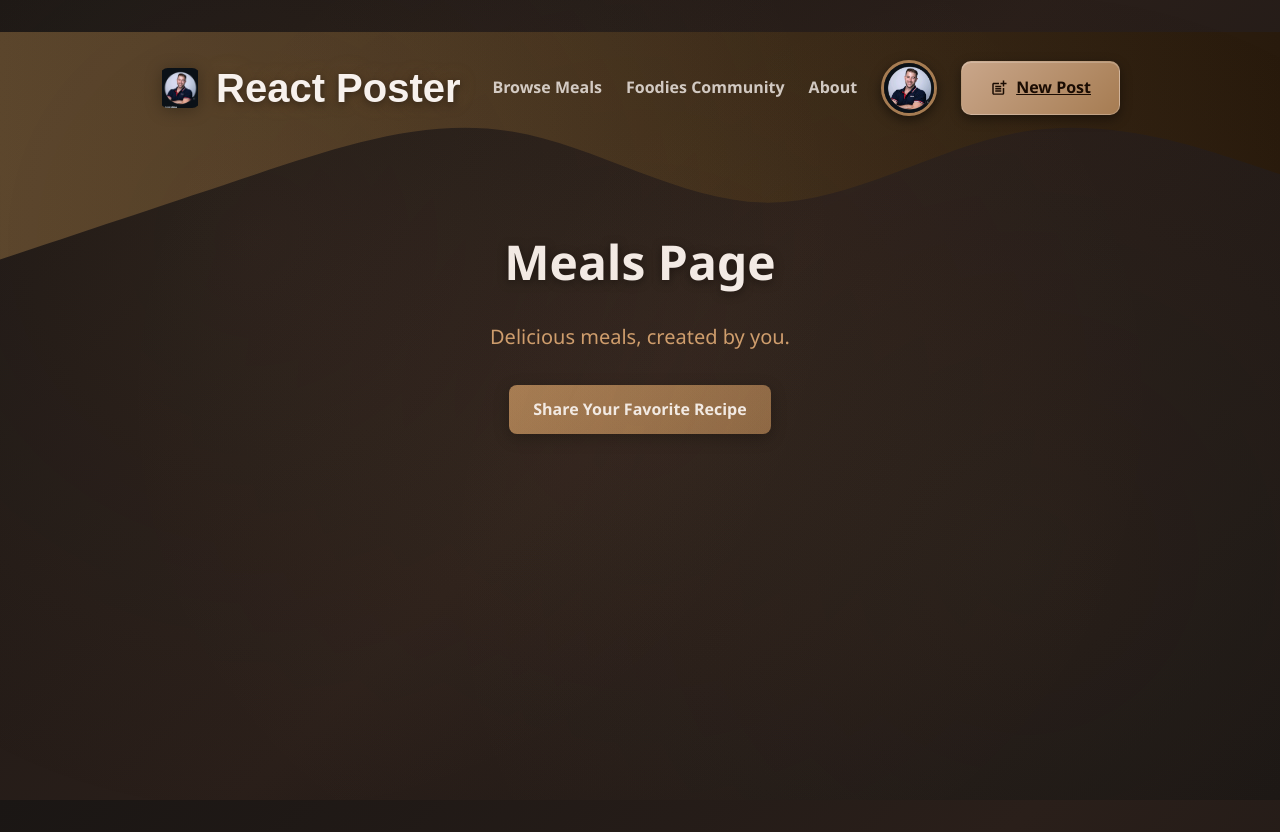
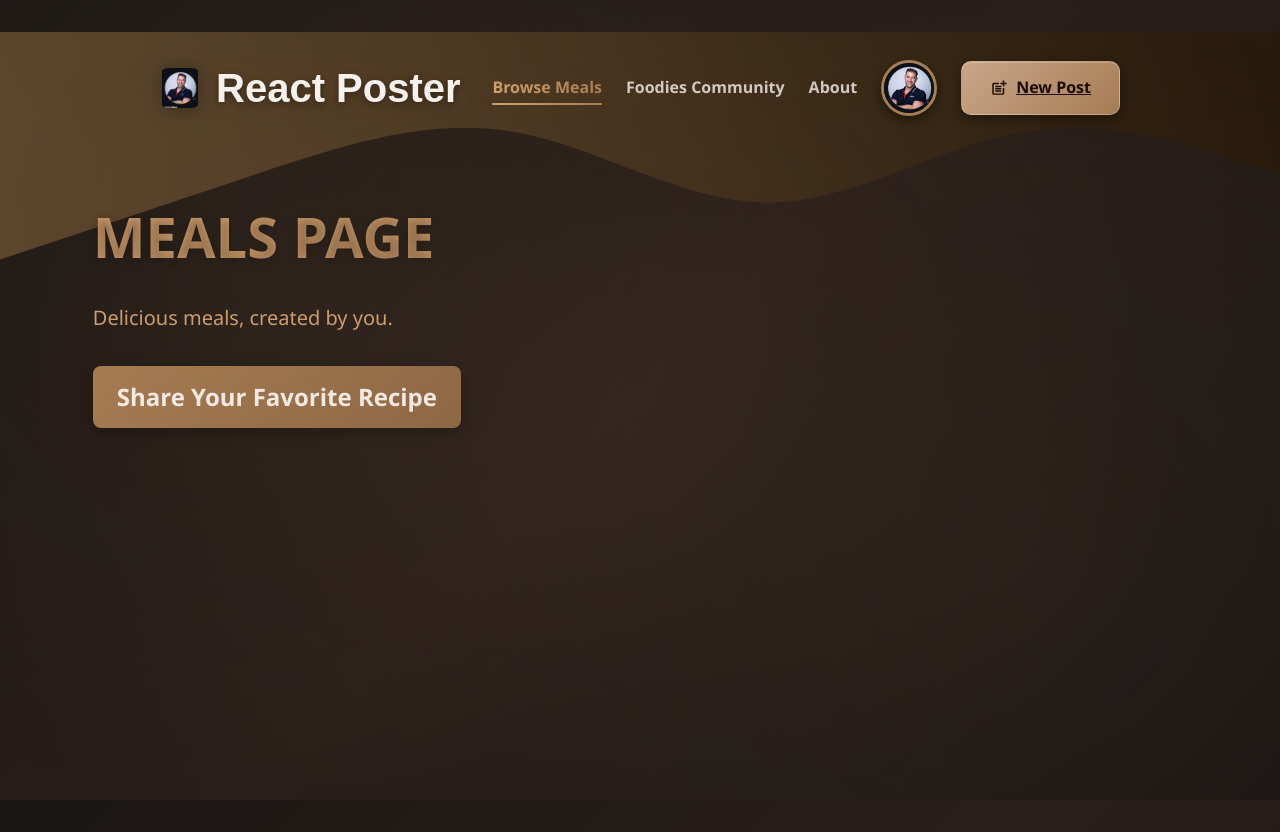
Before and after one commit to amirmiller9/react-crash-course, a Next.js app: page /meals in a window 1280 px wide. Built offline with nearby package versions, Linux system fonts and the light colour scheme.

Commit message:
feat: introduce reusable MealsHeader and NavLink components; update layouts and styles across pages for consistency

```diff
--- a/src/app/about/page.jsx
+++ b/src/app/about/page.jsx
@@ -1,10 +1,11 @@
 import Link from 'next/link';
+import MealsHeader from '../../components/MealsHeader';
 import classes from './About.module.css';
 
 export default function AboutPage() {
   return (
-    <main className={classes.about}>
-      <h1>About React Poster</h1>
+    <main className={classes.aboutMain}>
+      <MealsHeader title="About React Poster">
         <p>
           React Poster is a simple social media application built to demonstrate
           the power of React and Next.js.
@@ -24,6 +25,7 @@ export default function AboutPage() {
             Back to Feed
           </Link>
         </p>
+      </MealsHeader>
     </main>
   );
 }
--- a/src/app/community/page.jsx
+++ b/src/app/community/page.jsx
@@ -1,10 +1,12 @@
+import MealsHeader from '../../components/MealsHeader';
 import classes from './page.module.css';
 
 export default function CommunityPage() {
   return (
     <main className={classes.main}>
-      <h1 className={classes.title}>Community Page</h1>
-      <p className={classes.text}>Join our vibrant community of food lovers!</p>
+      <MealsHeader title="Community Page">
+        <p className={classes.text}>Join our vibrant community of food lovers!</p>
+      </MealsHeader>
     </main>
   );
 }
--- a/src/app/community/page.module.css
+++ b/src/app/community/page.module.css
@@ -1,12 +1,6 @@
 .main {
-  padding: 2rem;
-  text-align: center;
-}
-
-.title {
-  font-size: 2.5rem;
-  color: #f7f1ed;
-  margin-bottom: 1rem;
+  padding: 0 2rem;
+  text-align: left;
 }
 
 .text {
--- a/src/app/meals/page.jsx
+++ b/src/app/meals/page.jsx
@@ -1,16 +1,18 @@
 import Link from 'next/link';
+import MealsHeader from '../../components/MealsHeader';
 import classes from './page.module.css';
 
 export default function MealsPage() {
   return (
     <main className={classes.main}>
-      <h1 className={classes.title}>Meals Page</h1>
+      <MealsHeader title="Meals Page">
         <p className={classes.description}>Delicious meals, created by you.</p>
         <p className={classes.cta}>
           <Link href="/meals/share" className={classes.button}>
             Share Your Favorite Recipe
           </Link>
         </p>
+      </MealsHeader>
     </main>
   );
 }
--- a/src/app/meals/page.module.css
+++ b/src/app/meals/page.module.css
@@ -1,13 +1,6 @@
 .main {
-  padding: 2rem;
-  text-align: center;
-}
-
-.title {
-  font-size: 3rem;
-  margin: 1rem 0;
-  color: #f7f1ed;
-  text-shadow: 0 2px 10px rgba(0, 0, 0, 0.5);
+  padding: 0 2rem;
+  text-align: left;
 }
 
 .description {
--- a/src/components/MainHeader.jsx
+++ b/src/components/MainHeader.jsx
@@ -2,6 +2,7 @@ import Link from 'next/link';
 import Image from 'next/image';
 import { MdPostAdd, MdMessage } from 'react-icons/md';
 
+import NavLink from './NavLink';
 import classes from './MainHeader.module.css';
 
 function MainHeader() {
@@ -21,15 +22,9 @@ function MainHeader() {
         </Link>
       </h1>
       <div className={classes.actions}>
-        <Link href="/meals" className={classes.link}>
-          Browse Meals
-        </Link>
-        <Link href="/community" className={classes.link}>
-          Foodies Community
-        </Link>
-        <Link href="/about" className={classes.link}>
-          About
-        </Link>
+        <NavLink href="/meals">Browse Meals</NavLink>
+        <NavLink href="/community">Foodies Community</NavLink>
+        <NavLink href="/about">About</NavLink>
         <Image
           src="/images/amir.png"
           alt="Amir Miller"
--- a/src/components/MainHeader.module.css
+++ b/src/components/MainHeader.module.css
@@ -50,19 +50,6 @@
   display: flex;
   align-items: center;
   gap: 1.5rem;
-}
-
-.link {
-  text-decoration: none;
-  color: #f7f1ed;
-  font-weight: bold;
-  opacity: 0.8;
-  transition: all 0.2s ease;
-}
-
-.link:hover {
-  opacity: 1;
-  color: #d19f6e;
 }
 
 .avatar {
--- /dev/null
+++ b/src/components/MealsHeader.jsx
@@ -0,0 +1,12 @@
+import classes from './MealsHeader.module.css';
+
+export default function MealsHeader({ title, children }) {
+  return (
+    <header className={classes.header}>
+      <h1>{title}</h1>
+      <div className={classes.content}>
+        {children}
+      </div>
+    </header>
+  );
+}
--- /dev/null
+++ b/src/components/MealsHeader.module.css
@@ -0,0 +1,31 @@
+.header {
+  margin: 3rem auto;
+  width: 90%;
+  max-width: 75rem;
+  color: #f7f1ed;
+}
+
+.header h1 {
+  font-size: 3.5rem;
+  margin: 0;
+  text-transform: uppercase;
+  background: linear-gradient(90deg, #d19f6e, #a67c52);
+  -webkit-background-clip: text;
+  -webkit-text-fill-color: transparent;
+  text-shadow: 0 2px 10px rgba(0, 0, 0, 0.3);
+}
+
+.content {
+  font-size: 1.5rem;
+  margin: 1rem 0;
+}
+
+@media (max-width: 768px) {
+  .header h1 {
+    font-size: 2.5rem;
+  }
+
+  .content {
+    font-size: 1.25rem;
+  }
+}
--- /dev/null
+++ b/src/components/NavLink.jsx
@@ -0,0 +1,22 @@
+'use client';
+
+import Link from 'next/link';
+import { usePathname } from 'next/navigation';
+import classes from './NavLink.module.css';
+
+export default function NavLink({ href, children }) {
+  const path = usePathname();
+
+  return (
+    <Link
+      href={href}
+      className={
+        path.startsWith(href) && href !== '/' || path === href
+          ? `${classes.link} ${classes.active}`
+          : classes.link
+      }
+    >
+      {children}
+    </Link>
+  );
+}
--- /dev/null
+++ b/src/components/NavLink.module.css
@@ -0,0 +1,31 @@
+.link {
+  text-decoration: none;
+  color: #f7f1ed;
+  font-weight: bold;
+  opacity: 0.8;
+  transition: all 0.2s ease;
+}
+
+.link:hover,
+.link.active {
+  opacity: 1;
+  color: #d19f6e;
+}
+
+.link.active {
+  background: linear-gradient(90deg, #d19f6e, #a67c52);
+  -webkit-background-clip: text;
+  -webkit-text-fill-color: transparent;
+  position: relative;
+}
+
+.link.active::after {
+  content: '';
+  position: absolute;
+  bottom: -4px;
+  left: 0;
+  width: 100%;
+  height: 2px;
+  background: linear-gradient(90deg, #d19f6e, #a67c52);
+  border-radius: 2px;
+}
```
Also changed, not shown: 1 other file (tests, documents, lock files or other folders). Lines whose indentation alone changed are shown as unchanged.
